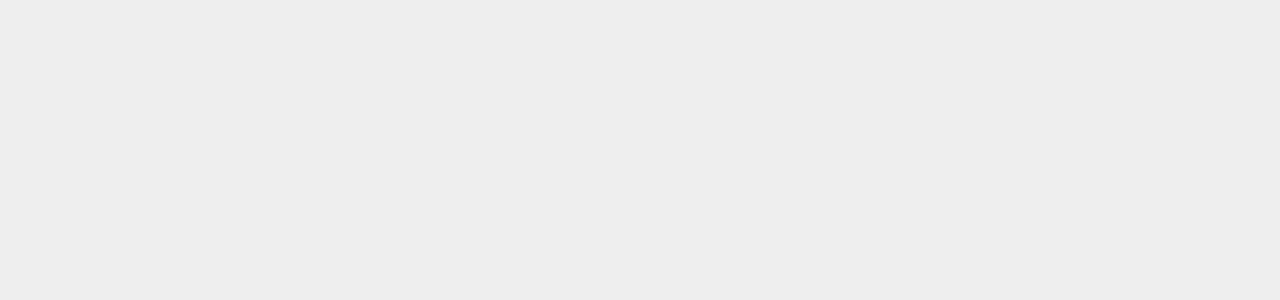
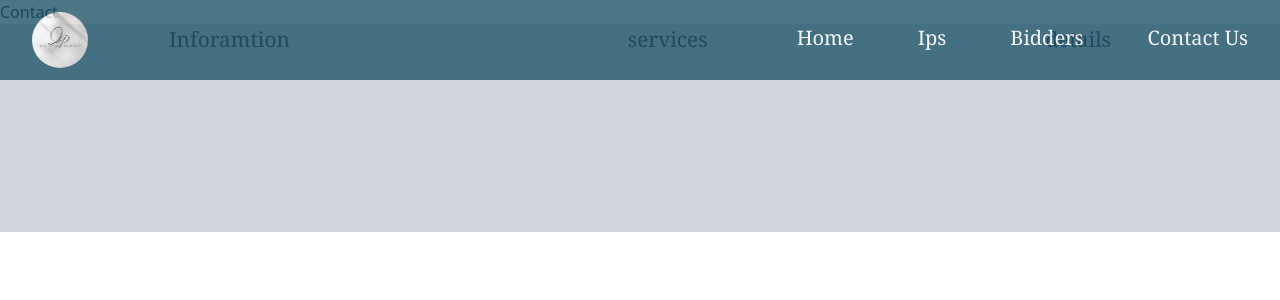
Before and after one commit to RYees/Intellectual-Identity-ethereum, a React (Vite) app in the folder react-web/: page /contact in a window 1280 px wide. Before the commit this address had no page. Shown: the top 300 px of the page. Built offline with nearby package versions, Linux system fonts and the light colour scheme.

Commit message:
homepage chainges

```diff
--- a/react-web/src/App.jsx
+++ b/react-web/src/App.jsx
@@ -1,14 +1,24 @@
 // import { useState } from 'react';
 import { Route, Routes} from 'react-router-dom';
 import Home from './pages/Home.jsx';
+import User from './pages/User.jsx';
+import Bidder from './pages/Bidder.jsx';
+import Contact from './pages/Contact.jsx';
+import Header from './components/Header.jsx';
+import Footer from './components/Footer.jsx';
 
 function App() {
   return (
     <div className="App">
       <>
+        <Header className=''/>
         <Routes>
             <Route path='/' element={<Home />} />
+            <Route path='/ips' element={<User />} />
+            <Route path='/bidders' element={<Bidder />} />
+            <Route path='/contact' element={<Contact />} />
         </Routes>
+        <Footer/>
       </>
     </div>
   )
--- /dev/null
+++ b/react-web/src/components/Footer.jsx
@@ -0,0 +1,16 @@
+import React from 'react'
+
+const Footer = () => {
+  return (
+    <div className='bg-gray-300 h-52 w-full'>
+    <div className='text-gray-700 flex justify-around'>
+      <p>Inforamtion</p>
+      <p>services</p>
+      <p>details</p>
+
+    </div>
+    </div>
+  )
+}
+
+export default Footer
--- /dev/null
+++ b/react-web/src/components/Header.jsx
@@ -0,0 +1,36 @@
+import React from 'react'
+import { Link } from 'react-router-dom';
+import '../css/Header.css';
+import logo from "../assets/I.png";
+
+const Header = () => {
+  return (
+    <header className='header fixed z-10 flex justify-between bg-cyan-900 w-full py-3 text-white px-8 opacity-75'>
+      {/* <div className='flex justify-between'> */}
+      <div> <img src={logo} alt="home-image" className='h-14 rounded-full'/></div>
+      <nav className=''>
+        <ul className='flex justify-between gap-16 mt-3 text-xl font-serif'>
+          <li className=''>
+            <Link className='hover:text-black' to="/">Home</Link>
+          </li>
+
+          <li>
+            <Link to="/ips">Ips</Link>
+          </li>
+
+          <li>
+            <Link to="/bidders">Bidders</Link>
+          </li>
+
+          <li>
+            <Link to="/contact">Contact Us</Link>
+          </li>
+
+        </ul>
+      </nav>
+    {/* </div> */}
+    </header>
+  )
+}
+
+export default Header
--- a/react-web/src/css/App.css
+++ b/react-web/src/css/App.css
@@ -153,3 +153,9 @@
 .chec{
   margin: 0 auto;
 }
+
+.btn {
+  /* background: linear-gradient(217deg, #3282f1, rgba(255,0,0,0) 50.71%),
+            linear-gradient(127deg, #3282f1 , rgba(0,255,0,0) 50.71%),
+            linear-gradient(336deg, rgba(21, 21, 21, 0.8), rgba(0,0,255,0) 100%); */
+}
--- /dev/null
+++ b/react-web/src/css/Header.css
@@ -0,0 +1,14 @@
+.form {
+   margin: 10px auto;
+   margin-bottom: 100px;
+   width: 35rem;
+   /* background: linear-gradient(217deg, #3282f1, rgba(255,0,0,0) 50.71%),
+   linear-gradient(127deg, #3282f1 , rgba(0,255,0,0) 50.71%),
+   linear-gradient(336deg, rgba(21, 21, 21, 0.8), rgba(0,0,255,0) 100%); */
+
+   background-image:
+   radial-gradient(at 0% 0%, rgb(116, 116, 121) 0, transparent 50%),
+   radial-gradient(at 50% 0%, rgb(255, 255, 255) 0, transparent 50%),
+   radial-gradient(at 100% 0%, rgb(136, 131, 133) 0, transparent 50%);
+
+}
--- a/react-web/src/css/index.css
+++ b/react-web/src/css/index.css
@@ -21,7 +21,7 @@
 
 body {
   background-color: #ada9a931;
-  height: 1000vh;
+  /* height: 1000vh; */
   /* width: 100vw; */
   margin: 0;
 }
--- /dev/null
+++ b/react-web/src/pages/Contact.jsx
@@ -0,0 +1,9 @@
+import React from 'react'
+
+const Contact = () => {
+  return (
+    <div>Contact</div>
+  )
+}
+
+export default Contact
--- a/react-web/src/pages/Home.jsx
+++ b/react-web/src/pages/Home.jsx
@@ -3,10 +3,12 @@ import banner from "../assets/pexel.jpg";
 import eth from "../assets/eth.png";
 import copy from "../assets/copyright2.png";
 import check from "../assets/check.png";
-
+import guerlia from "../assets/guerlia.jpg";
 import img1 from "../assets/regular.jpg";
 import img2 from "../assets/miladfak.jpg";
 import img3 from "../assets/guyeth.jpg";
+import img4 from "../assets/nenad.jpg";
+
 import '../css/App.css';
 
 const Home = () => {
@@ -68,8 +70,42 @@ const Home = () => {
       <p className='text-center text-2xl mb-5 '>Get your IP approval!</p>
       <div className='text-center'>
       <img src={check} alt="" className='chec w-36 h-16'/>
-      <button className='bg-gray-300 py-4 px-8 mt-5'>Register</button>
+      <button className='btn bg-gray-300 py-4 px-8 mt-5'>Register</button>
       </div>
+    </div>
+
+    <div className='flex flex-wrap relative mx-10 my-28 shadow-lg shadow-cyan-500/50'>
+       <img src={guerlia} alt="" className='h-96 w-96'/>
+       <img src={img2} alt="" className='h-96 w-96'/>
+       <img src={img4} alt="" className='h-96 w-96'/>
+      <div className='absolute bg-gray-900 w-full opacity-25 h-96 w-96'></div>
+    </div>
+
+    <div className='form bg-white'>
+      <form className='px-12'>
+      <div className='mb-6 py-3'><h1>Contact Us</h1></div>
+      <div className='text-gray-600 font-serif'>
+        <div className="mb-4">
+         <label className='text-xl'>Full Name </label><br></br>
+            <input placeholder="full name" type="text" className='border w-full p-3'/>
+        </div>
+        <div className='mb-4'>
+        <label className='text-xl'>Email</label><br></br>
+            <input type="email" placeholder='email' className='border w-full p-3'/>
+        </div>
+        <div className='mb-4'>
+        <label className='text-xl'>Phone</label><br></br>
+            <input type="text" placeholder='phone' className='border w-full p-3'/>
+        </div>
+        <div className=''>
+        <label className='text-xl'>Message</label>
+            <textarea type="text" placeholder='write here...' className='p-3 border w-full'/>
+        </div>
+        <div className='py-3'>
+             <button className='w-32  py-4 bg-gray-300 cursor-pointer'>Submit</button>
+        </div>
+      </div>
+      </form>
     </div>
 
 
```
Also changed, not shown: react-web/src/assets/I.png (added).
